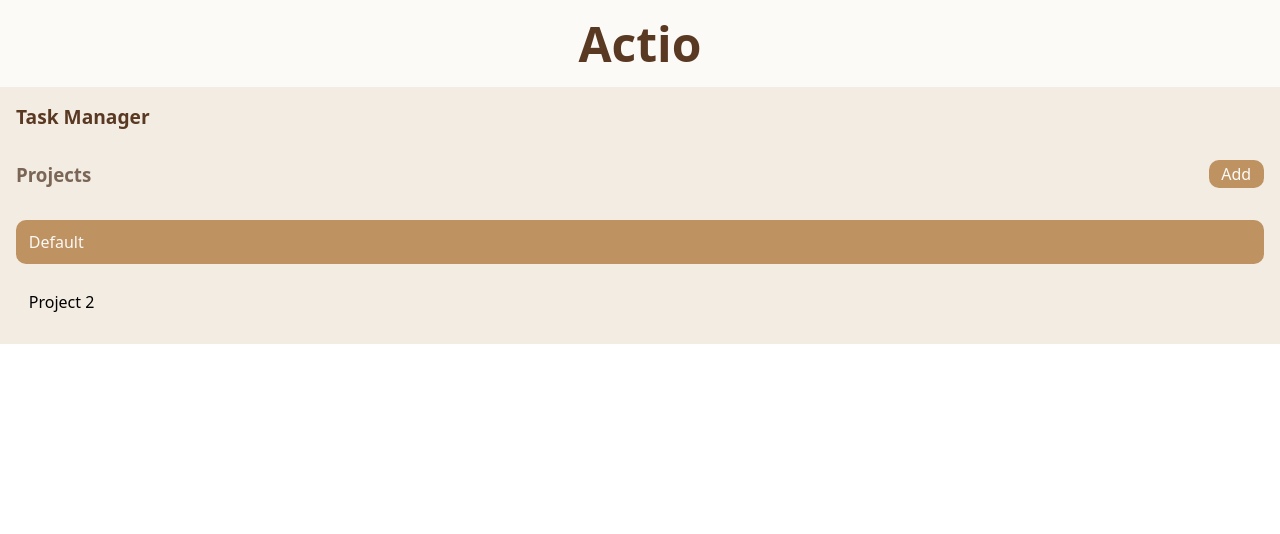
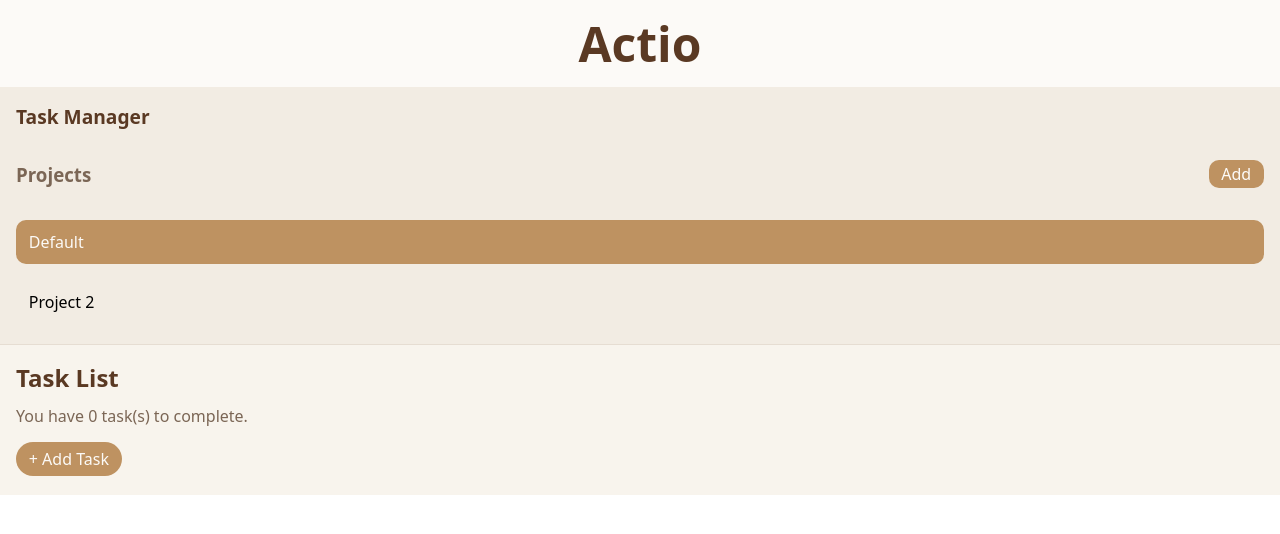
Before and after one commit to dyegocouto/actio, a website built with Vite: page index.html in a window 1280 px wide. Built offline with nearby package versions, Linux system fonts and the light colour scheme.

Commit message:
feat: add section for creating tasks

```diff
--- a/index.html
+++ b/index.html
@@ -22,6 +22,15 @@
           <li class="project">Project 2</li>
         </ul>
       </nav>
+      <div class="content">
+        <div class="content-header">
+          <div class="left-header">
+            <h2>Task List</h2>
+            <p>You have 0 task(s) to complete.</p>
+          </div>
+          <button class="button add-task">+ Add Task</button>
+        </div>
+      </div>
     </div>
     <script type="module" src="/src/main.js"></script>
   </body>
--- /dev/null
+++ b/src/css/content.css
@@ -0,0 +1,26 @@
+.content {
+  border-top: 1px solid var(--border);
+  padding: 1.2rem 1rem;
+  background-color: var(--bg);
+}
+
+.left-header > h2 {
+  color: var(--heading);
+}
+
+.left-header > p {
+  color: var(--text);
+}
+
+.add-task {
+  background-color: var(--primary);
+  color: var(--surface);
+  border: none;
+  border-radius: 1.25rem;
+  padding: 0.5rem 0.8rem;
+  cursor: pointer;
+}
+
+.add-task:hover {
+  background-color: var(--primary-hover);
+}
--- a/src/css/main.css
+++ b/src/css/main.css
@@ -1,5 +1,6 @@
 @import "./header.css";
 @import "./sidebar.css";
+@import "./content.css";
 
 :root {
   --bg: #f8f4ed;
```
